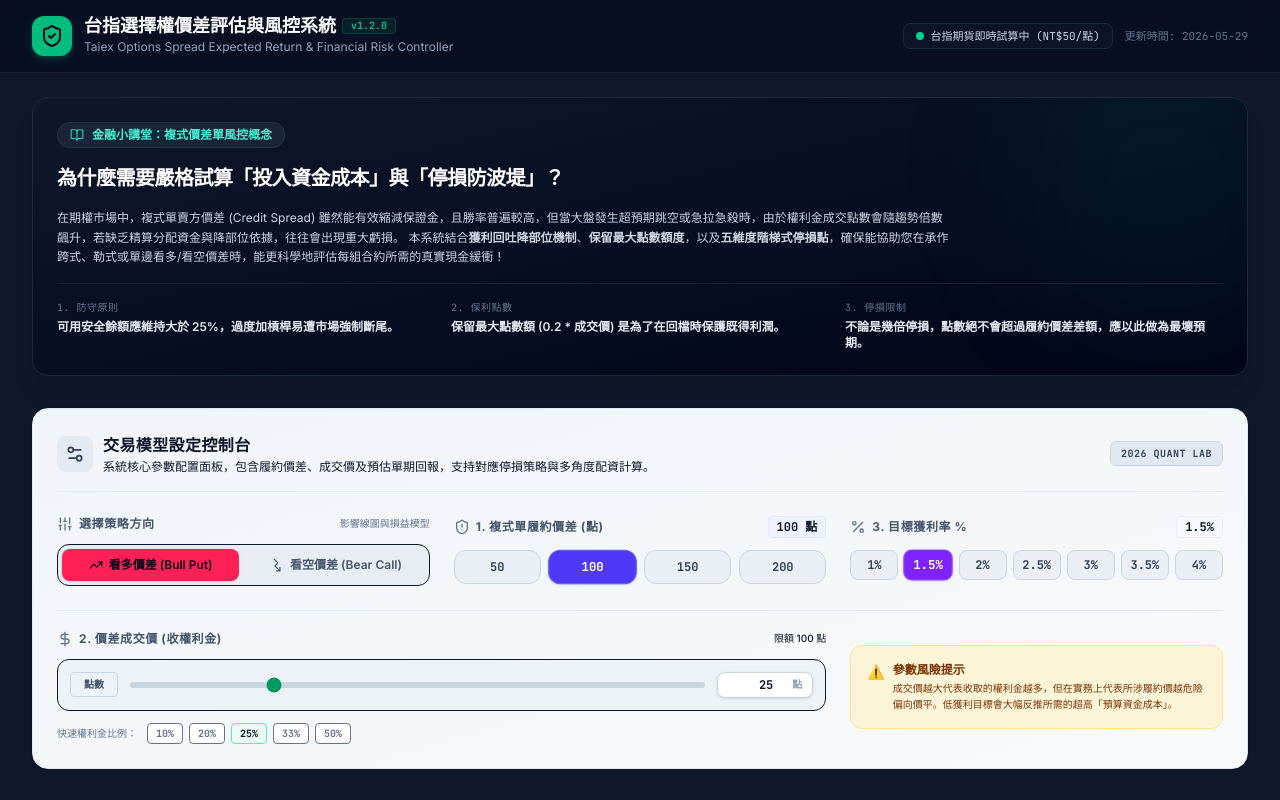
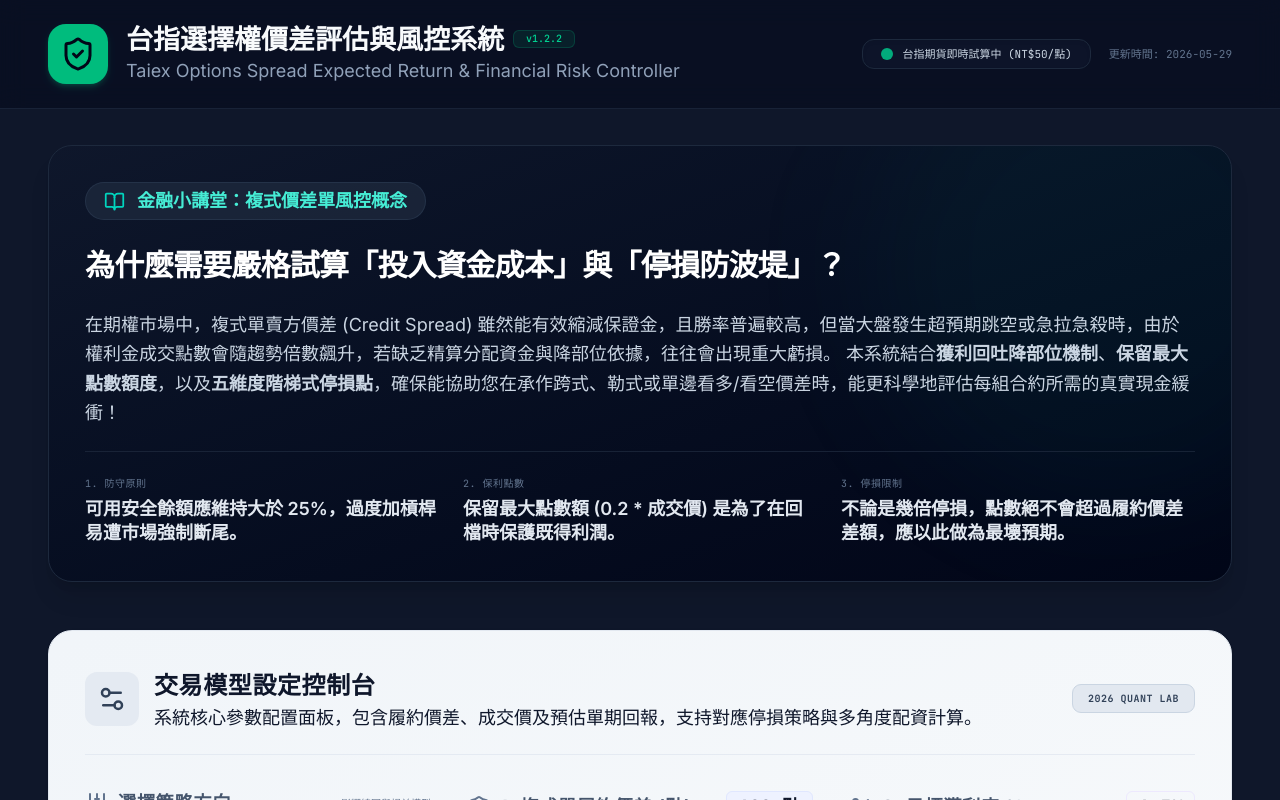
Before and after one commit to optionshow/spread, a React (Vite) app: page / in a window 1280 px wide. Shown: the top 800 px of the page. Built offline with nearby package versions, Linux system fonts and the light colour scheme.

Commit message:
chore: update project branding and UI scaling
- Update document title to reflect application name
- Increase global base font size to 150%
- Increment version to v1.2.2 in Header

```diff
--- a/index.html
+++ b/index.html
@@ -3,7 +3,7 @@
   <head>
     <meta charset="UTF-8" />
     <meta name="viewport" content="width=device-width, initial-scale=1.0" />
-    <title>My Google AI Studio App</title>
+    <title>台指選擇權價差評估與風控系統</title>
   </head>
   <body>
     <div id="root"></div>
--- a/src/components/Header.tsx
+++ b/src/components/Header.tsx
@@ -15,7 +15,7 @@ export const Header: React.FC = () => {
               <h1 className="text-lg font-bold text-slate-50 font-display flex items-center gap-1.5 leading-none">
                 台指選擇權價差評估與風控系統
                 <span className="text-[10px] bg-emerald-500/10 text-emerald-400 border border-emerald-500/20 px-2 py-0.5 rounded font-mono font-medium">
-                  v1.2.0
+                  v1.2.2
                 </span>
               </h1>
               <p className="text-xs text-slate-400 mt-1">
--- a/src/index.css
+++ b/src/index.css
@@ -1,5 +1,9 @@
 @import url('https://fonts.googleapis.com/css2?family=Inter:wght@300;400;500;600;700&family=Outfit:wght@400;500;600;700&family=JetBrains+Mono:wght@400;500;700&display=swap');
 @import "tailwindcss";
+
+html {
+  font-size: 150%;
+}
 
 @theme {
   --font-sans: "Inter", ui-sans-serif, system-ui, sans-serif;
```
